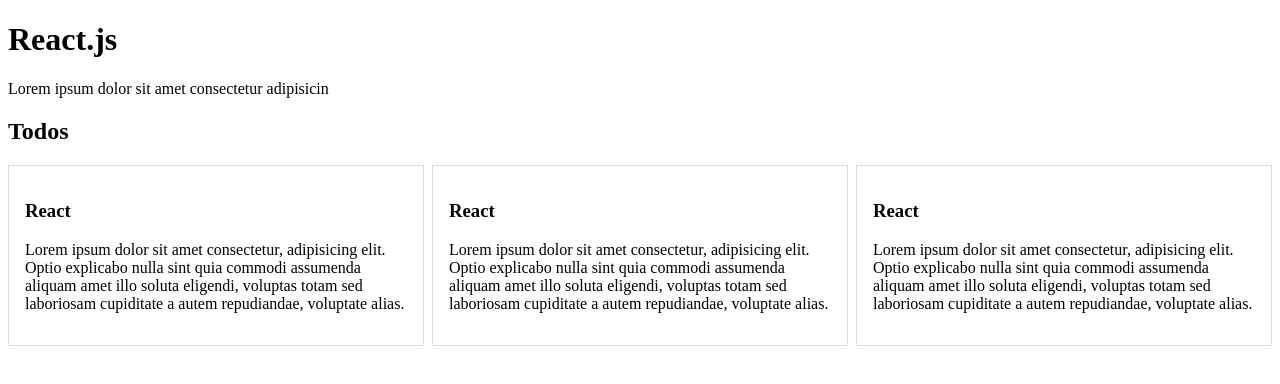
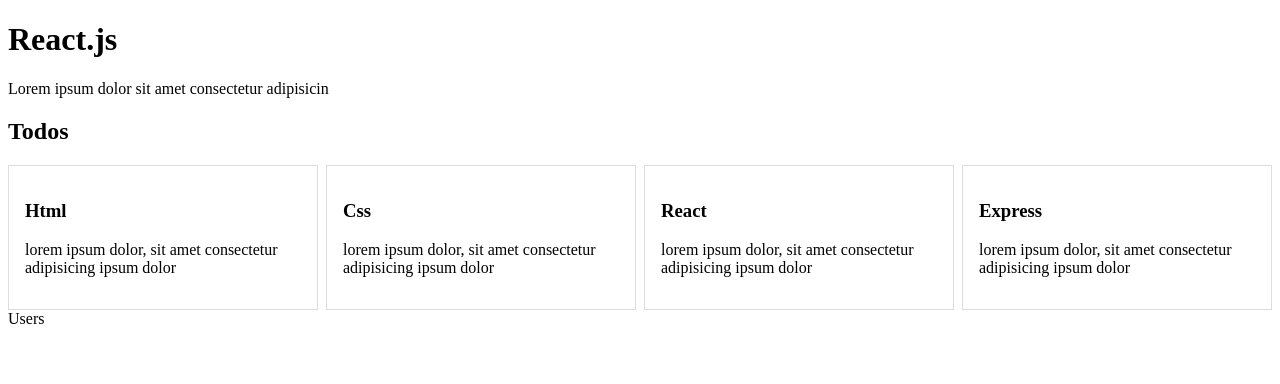
Before and after one commit to sagartmg2/react2080, a React (Vite) app in the folder react-base/: page / in a window 1280 px wide. Shown: the top 384 px of the page. Built offline with nearby package versions, Linux system fonts and the light colour scheme.

Commit message:
components-props-import-export

```diff
--- /dev/null
+++ b/react-base/src/App.jsx
@@ -0,0 +1,39 @@
+import Todos from "./Todos";
+import Users from "./Users";
+
+let title = "React.js";
+let description = "Lorem ipsum dolor sit amet consectetur adipisicin";
+
+function App() {
+  return (
+    <div>
+      <div>
+        <h1>{title}</h1>
+        <p>{description}</p>
+        <Todos />
+        <Users />
+      </div>
+    </div>
+  );
+}
+
+export default App;
+
+{
+  /* PrintTodo("react","descritpion") */
+}
+
+{
+  /* <div className="todo">
+          <h3 className="capitalize">react</h3>
+          <p>Lorem ipsum dolor sit, amet consectetuimpedit nam</p>
+        </div>
+        <div className="todo">
+          <h3 className="capitalize">git</h3>
+          <p>Lorem ipsum dolor sit, amet consectetuimpedit nam</p>
+        </div>
+        <div className="todo">
+          <h3 className="capitalize">exress</h3>
+          <p>Lorem ipsum dolor sit, amet consectetuimpedit nam</p>
+        </div> */
+}
--- /dev/null
+++ b/react-base/src/SingleTodo.jsx
@@ -0,0 +1,12 @@
+/* Component */
+function SingleTodo(props) {
+  console.log("props", props); // react
+  return (
+    <div className="todo">
+      <h3 className="capitalize">{props.title}</h3>
+      <p>{props.description}</p>
+    </div>
+  );
+}
+
+export default SingleTodo
--- /dev/null
+++ b/react-base/src/Todos.jsx
@@ -0,0 +1,60 @@
+import React from "react";
+import SingleTodo from "./SingleTodo";
+
+let todos = [
+  {
+    title: "html",
+    description:
+      "lorem ipsum dolor, sit amet consectetur adipisicing ipsum dolor",
+    status: true,
+  },
+  {
+    title: "css",
+    description:
+      "lorem ipsum dolor, sit amet consectetur adipisicing ipsum dolor",
+    status: false,
+  },
+  {
+    title: "react",
+    description:
+      "lorem ipsum dolor, sit amet consectetur adipisicing ipsum dolor",
+    status: false,
+  },
+  {
+    title: "express",
+    description:
+      "lorem ipsum dolor, sit amet consectetur adipisicing ipsum dolor",
+    status: false,
+  },
+];
+
+export default function Todos() {
+  return (
+    <>
+      {/* Fragment */}
+      <h2>Todos</h2>
+      <div id="todos" className="todos">
+        {/*  using component */}
+        {todos.map((el) => {
+          return (
+            <SingleTodo
+              status="completed"
+              title={el.title}
+              description={el.description}
+            />
+          );
+        })}
+        {/* <SingleTodo
+          status="completed"
+          title="react"
+          description="react description"
+        />
+        <SingleTodo
+          status="completed"
+          title="git"
+          description="git description"
+        /> */}
+      </div>
+    </>
+  );
+}
--- /dev/null
+++ b/react-base/src/Users.jsx
@@ -0,0 +1,7 @@
+import React from 'react'
+
+export default function Users() {
+  return (
+    <div>Users</div>
+  )
+}
--- a/react-base/src/main.css
+++ b/react-base/src/main.css
@@ -12,3 +12,7 @@
     padding: 1rem;
     border: 1px solid gainsboro;
 }
+
+.capitalize{
+    text-transform: capitalize;
+}
--- a/react-base/src/main.jsx
+++ b/react-base/src/main.jsx
@@ -3,77 +3,12 @@
 import ReactDOM from "react-dom/client";
 
 import "./main.css";
-
-let title = "React.js";
-let description = "Lorem ipsum dolor sit amet consectetur adipisicin";
-
-let todos = [
-  {
-    title: "html",
-    description:
-      "lorem ipsum dolor, sit amet consectetur adipisicing ipsum dolor",
-    status: true,
-  },
-  {
-    title: "css",
-    description:
-      "lorem ipsum dolor, sit amet consectetur adipisicing ipsum dolor",
-    status: false,
-  },
-  {
-    title: "react",
-    description:
-      "lorem ipsum dolor, sit amet consectetur adipisicing ipsum dolor",
-    status: false,
-  },
-];
-
-
-/* functional Component */
-function Todo() {
-  return (
-    <div className="todo">
-      <h3>
-        React
-      </h3>
-      <p>Lorem ipsum dolor sit amet consectetur, adipisicing elit. Optio explicabo nulla sint quia commodi assumenda aliquam amet illo soluta eligendi, voluptas totam sed laboriosam cupiditate a autem repudiandae, voluptate alias.</p>
-    </div>
-  );
-}
-
+import App from "./App";
+/* react router dom */
+/* redux */
+/* configuration */
 ReactDOM.createRoot(document.getElementById("root")).render(
   <React.StrictMode>
-    <h1>{title}</h1>
-    <p>{description}</p>
-
-    <h2>Todos</h2>
-
-    {/* props in component */}
-    <div className="todos">
-      <Todo />
-      <Todo />
-      <Todo />
-
-      {/* <div className="todo">
-        <h3>
-          {todos[0].title} ( {todos[0].status ? "complted ✔ " : "pending ❌"} )
-        </h3>
-        <p>{todos[0].description}</p>
-      </div>
-
-      <div className="todo">
-        <h3>
-          {todos[1].title} ( {todos[1].status ? "comploted ✔ " : "pending ❌"} )
-        </h3>
-        <p>{todos[1].description}</p>
-      </div>
-
-      <div className="todo">
-        <h3>
-          {todos[2].title} ( {todos[2].status ? "comploted ✔ " : "pending ❌"} )
-        </h3>
-        <p>{todos[2].description}</p>
-      </div> */}
-    </div>
+    <App/>
   </React.StrictMode>
 );
```
